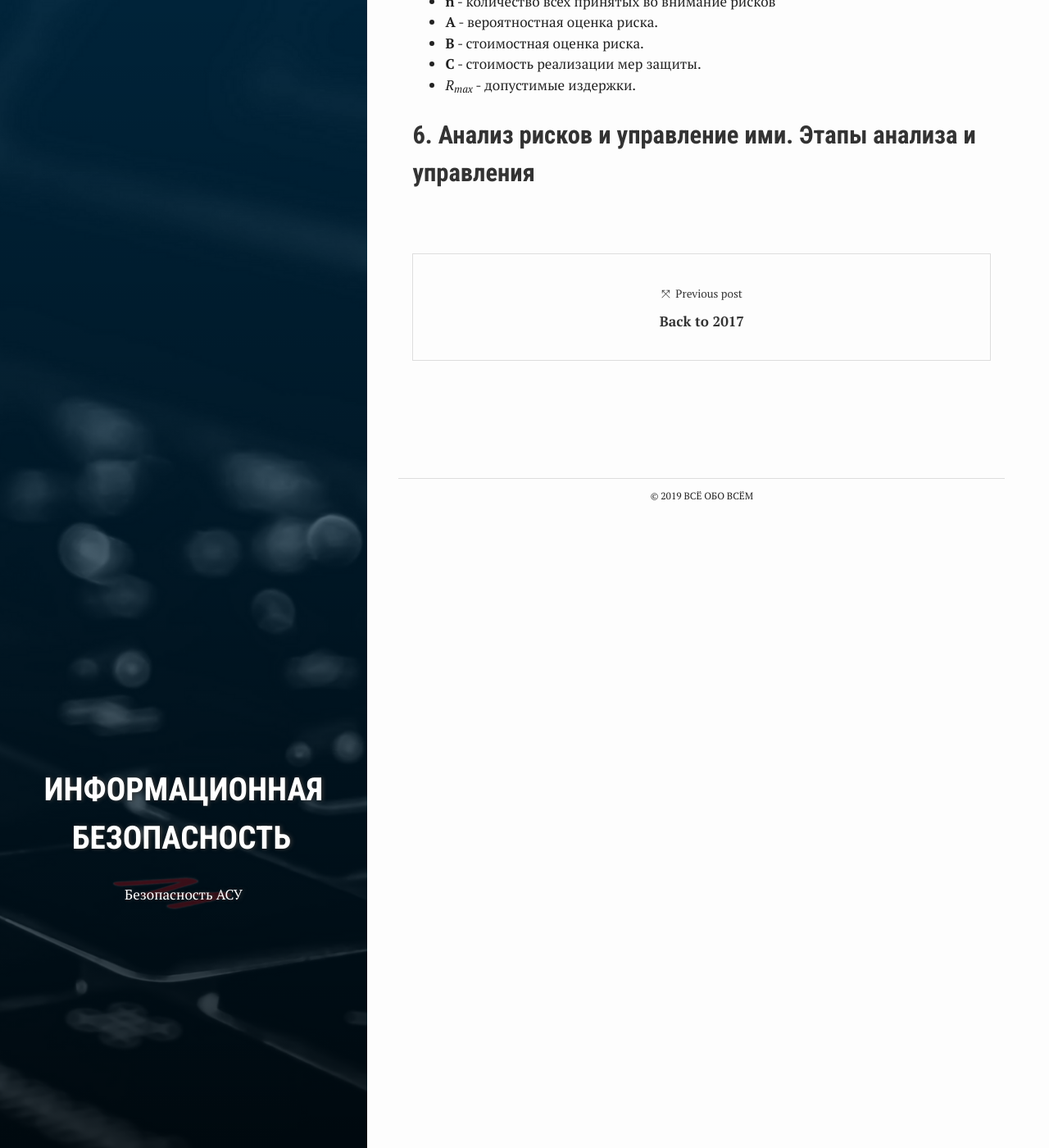
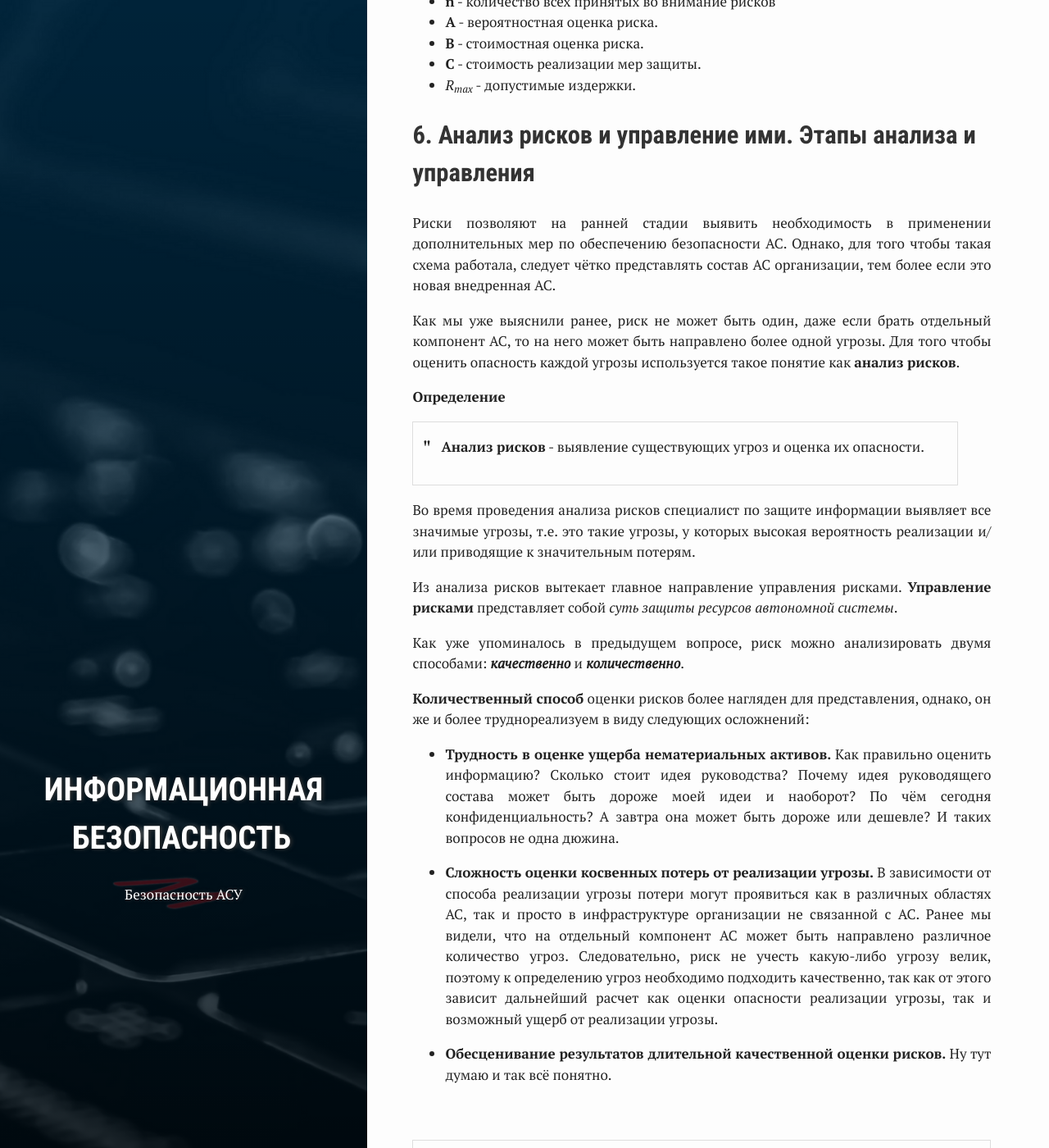
Before and after one commit to ghostmorgan/ghostmorgan.github.io, a Jekyll site: the page built from _posts/2019-10-11-inform_security_1_1.md, in a window 1280 px wide and 1400 px high, scrolled down 6391 px. Shown: the whole window at 82% size. Built offline with Jekyll 4.4.1, drawn with Linux system fonts in a browser that asks for light colours; nearby versions of some CDN libraries; comment, search, counter and statistics services are not loaded.

Commit message:
Update file

```diff
--- a/_posts/2019-10-11-inform_security_1_1.md
+++ b/_posts/2019-10-11-inform_security_1_1.md
@@ -120,3 +120,25 @@ comments: true
 * <i>R<sub>max</sub></i> - допустимые издержки.
 
 <h2><a name="6">6. Анализ рисков и управление ими. Этапы анализа и управления</a></h2>
+
+Риски позволяют на ранней стадии выявить необходимость в применении дополнительных мер по обеспечению безопасности АС. Однако, для того чтобы такая схема работала, следует чётко представлять состав АС организации, тем более если это новая внедренная АС.
+
+Как мы уже выяснили ранее, риск не может быть один, даже если брать отдельный компонент АС, то на него может быть направлено более одной угрозы. Для того чтобы оценить опасность каждой угрозы используется такое понятие как **анализ рисков**.
+
+**Определение**
+
+> **Анализ рисков** - выявление существующих угроз и оценка их опасности.
+
+Во время проведения анализа рисков специалист по защите информации выявляет все значимые угрозы, т.е. это такие угрозы, у которых высокая вероятность реализации и/или приводящие к значительным потерям.
+
+Из анализа рисков вытекает главное направление управления рисками. **Управление рисками** представляет собой *суть защиты ресурсов автономной системы*.
+
+Как уже упоминалось в предыдущем вопросе, риск можно анализировать двумя способами: ***качественно*** и ***количественно***.
+
+**Количественный способ** оценки рисков более нагляден для представления, однако, он же и более труднореализуем в виду следующих осложнений:
+
+* **Трудность в оценке ущерба нематериальных активов.** Как правильно оценить информацию? Сколько стоит идея руководства? Почему идея руководящего состава может быть дороже моей идеи и наоборот? По чём сегодня конфиденциальность? А завтра она может быть дороже или дешевле? И таких вопросов не одна дюжина.
+
+* **Сложность оценки косвенных потерь от реализации угрозы.** В зависимости от способа реализации угрозы потери могут проявиться как в различных областях АС, так и просто в инфраструктуре организации не связанной с АС. Ранее мы видели, что на отдельный компонент АС может быть направлено различное количество угроз. Следовательно, риск не учесть какую-либо угрозу велик, поэтому к определению угроз необходимо подходить качественно, так как от этого зависит дальнейший расчет как оценки опасности реализации угрозы, так и возможный ущерб от реализации угрозы.
+
+* **Обесценивание результатов длительной качественной оценки рисков.** Ну тут думаю и так всё понятно.
```
